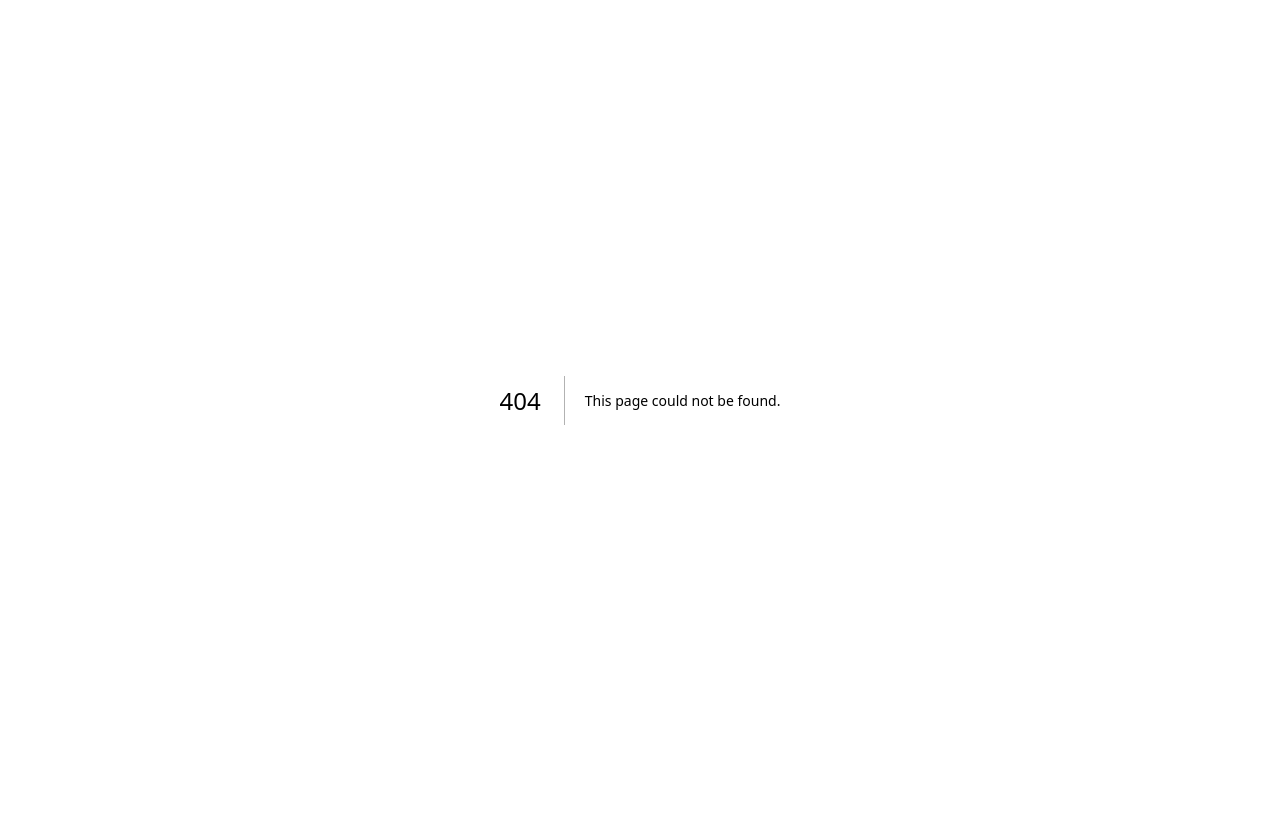
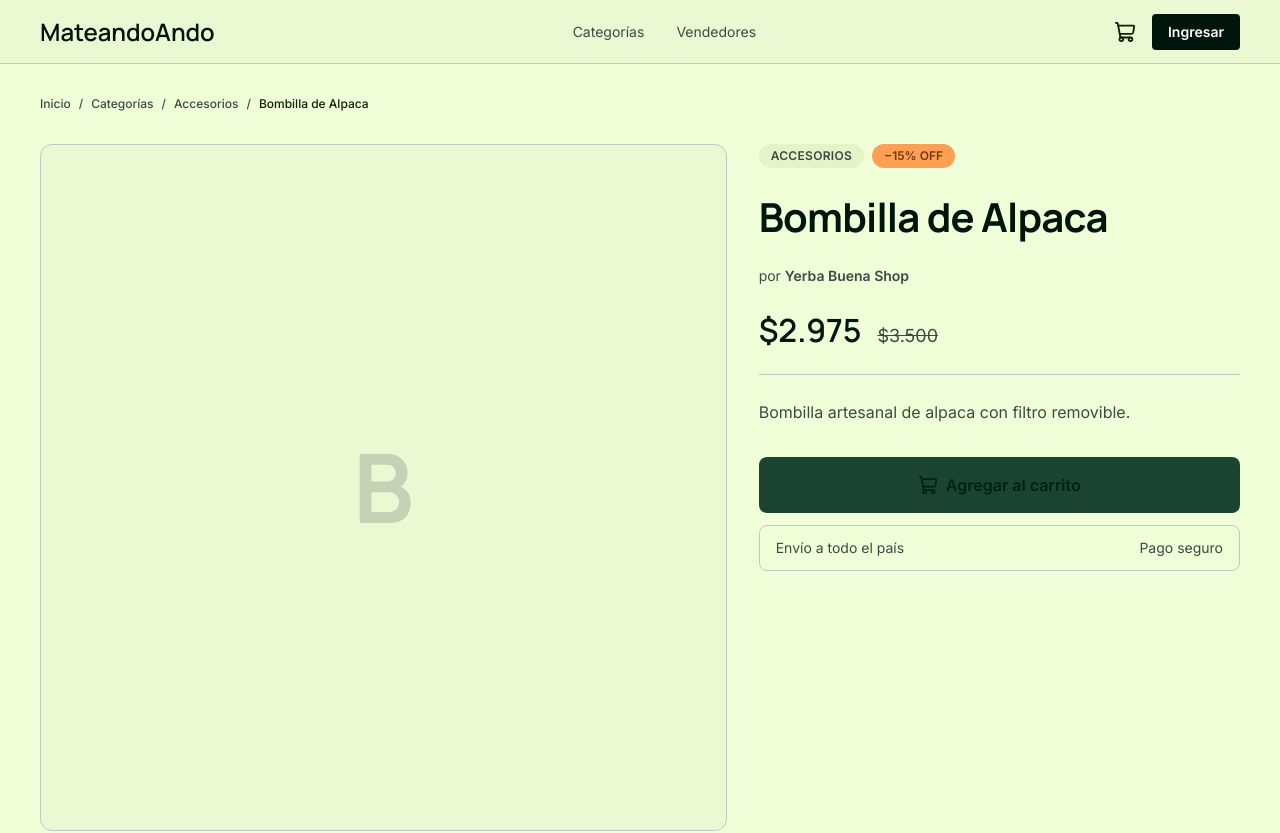
Before and after one commit to IAW-2026/proyecto-c-buyer2-mateandoando, a Next.js app: page /categorias/Accesorios/item_4 in a window 1280 px wide. Before the commit this address had no page. Shown: the top 833 px of the page. Before the commit the page ends 800 px from the top, so only its background shows below. Built offline with nearby package versions, Linux system fonts and the light colour scheme; no server answers.

Commit message:
Add product detail page

```diff
--- /dev/null
+++ b/src/app/(public)/categorias/[category_name]/[id_item]/page.tsx
@@ -0,0 +1,129 @@
+import { notFound } from 'next/navigation'
+import Link from 'next/link'
+import { sellerService } from '@/services/seller'
+import AddToCartButton from './add-to-cart-button'
+
+interface Props {
+    params: Promise<{ category_name: string; id_item: string }>
+}
+
+export default async function ProductDetailPage({ params }: Props) {
+    const { category_name, id_item } = await params
+    const decoded = decodeURIComponent(category_name)
+    const item = await sellerService.getItemDetail(decoded, id_item)
+
+    if (!item)
+        notFound()
+
+    const hasDiscount = item.discount_pct > 0
+    const discountedPrice = hasDiscount ? Math.round(item.price * (1 - item.discount_pct / 100)) : null
+
+    return (
+        <>
+            {/* Breadcrumb */}
+            <nav className="flex items-center gap-2 text-label-sm text-on-surface-variant mb-8">
+                <Link href="/" className="hover:text-primary transition-colors">
+                    Inicio
+                </Link>
+                <span>/</span>
+
+                <Link href="/categorias" className="hover:text-primary transition-colors">
+                    Categorías
+                </Link>
+                <span>/</span>
+
+                <Link href={`/categorias/${category_name}`} className="hover:text-primary transition-colors">
+                    {decoded}
+                </Link>
+                <span>/</span>
+
+                <span className="text-on-surface line-clamp-1">
+                    {item.name}
+                </span>
+            </nav>
+
+            {/* Main grid */}
+            <div className="grid grid-cols-1 lg:grid-cols-12 gap-8">
+
+                {/* Image - TODO: Search and replace images */}
+                <section className="lg:col-span-7">
+                    <div className="overflow-hidden rounded-xl bg-surface-container-low border border-outline-variant aspect-square flex items-center justify-center">
+                        <span className="text-8xl font-heading font-bold text-outline opacity-30">
+                            {item.name[0]}
+                        </span>
+                    </div>
+                </section>
+
+                {/* Product information */}
+                <section className="lg:col-span-5 flex flex-col gap-6">
+
+                    {/* Badges - TODO: review */}
+                    <div className="flex gap-2 flex-wrap">
+                        <span className="bg-surface-container text-on-surface-variant text-label-sm font-semibold px-3 py-1 rounded-full uppercase tracking-wide">
+                            {decoded}
+                        </span>
+
+                        {
+                            hasDiscount && (
+                                <span className="bg-secondary-container text-on-secondary-container text-label-sm font-semibold px-3 py-1 rounded-full">
+                                    −{item.discount_pct}% OFF
+                                </span>
+                            )
+                        }
+                    </div>
+
+                    {/* Name */}
+                    <h1 className="text-headline-xl font-headline-xl text-primary leading-tight">
+                        {item.name}
+                    </h1>
+
+                    {/* Seller */}
+                    <Link
+                        href={`/vendedores/${item.id_seller}`}
+                        className="text-body-sm text-on-surface-variant hover:text-primary transition-colors"
+                    >
+                        por <span className="font-semibold">{item.seller_name}</span>
+                    </Link>
+
+                    {/* Price */}
+                    <div className="flex items-baseline gap-4">
+                        {discountedPrice ? (
+                            <>
+                                <span className="text-headline-lg font-headline-lg text-primary">
+                                    ${discountedPrice.toLocaleString('es-AR')}
+                                </span>
+                                <span className="text-body-lg text-on-surface-variant line-through">
+                                    ${item.price.toLocaleString('es-AR')}
+                                </span>
+                            </>
+                        ) : (
+                            <span className="text-headline-lg font-headline-lg text-primary">
+                                ${item.price.toLocaleString('es-AR')}
+                            </span>
+                        )}
+                    </div>
+
+                    {/* Description */}
+                    <p className="text-body-md font-body-md text-on-surface-variant leading-relaxed border-t border-outline-variant pt-6">
+                        {item.description}
+                    </p>
+
+                    {/* Add to cart button */}
+                    <div className="flex flex-col gap-3 pt-2">
+                        <AddToCartButton id_item={item.id_item} />
+
+                        {/* TODO: Improve this */}
+                        <div className="flex justify-between items-center px-4 py-3 border border-outline-variant rounded-lg">
+                            <span className="text-body-sm text-on-surface-variant">
+                                Envío a todo el país
+                            </span>
+                            <span className="text-body-sm text-on-surface-variant">
+                                Pago seguro
+                            </span>
+                        </div>
+                    </div>
+                </section>
+            </div>
+        </>
+    )
+}
```
